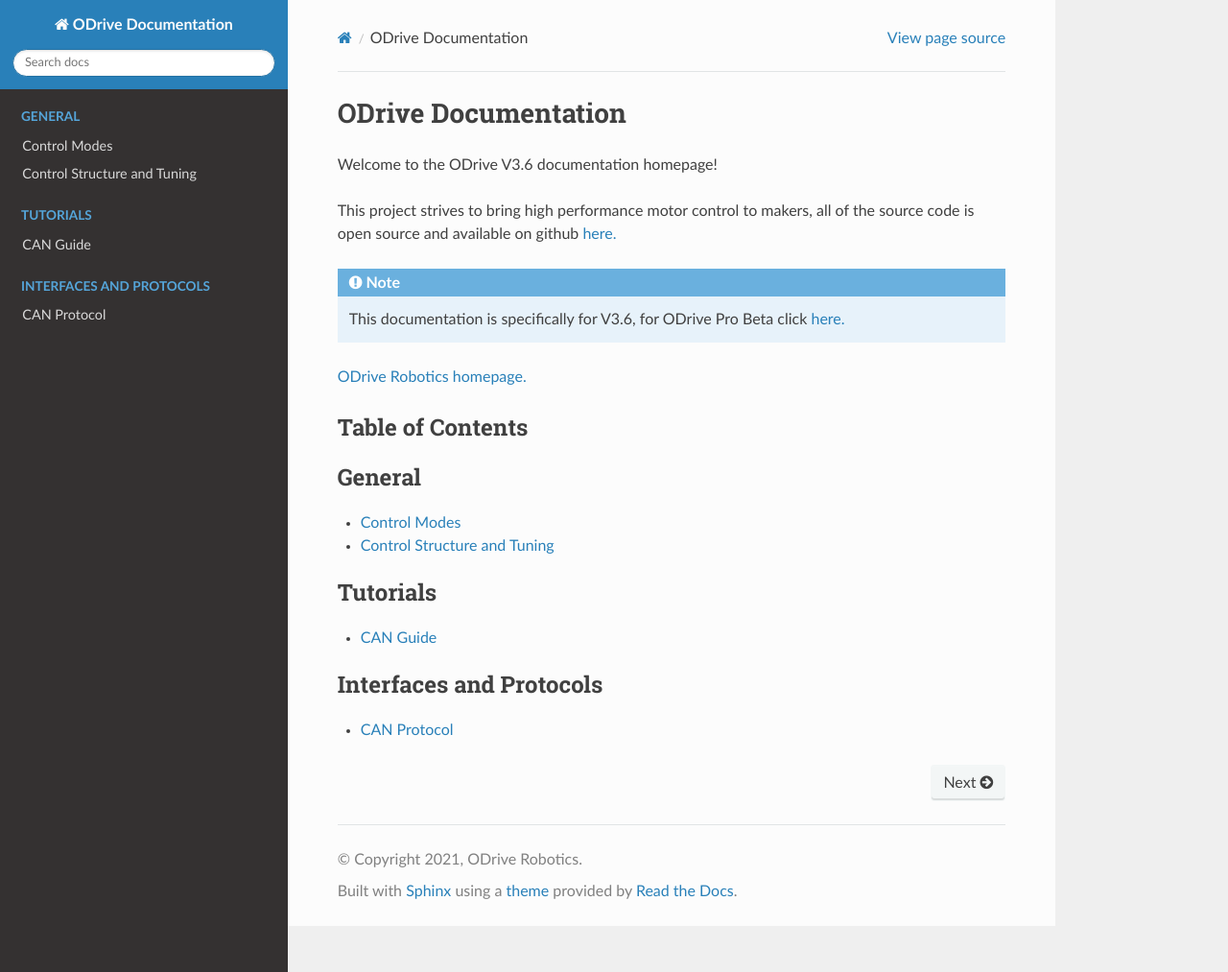
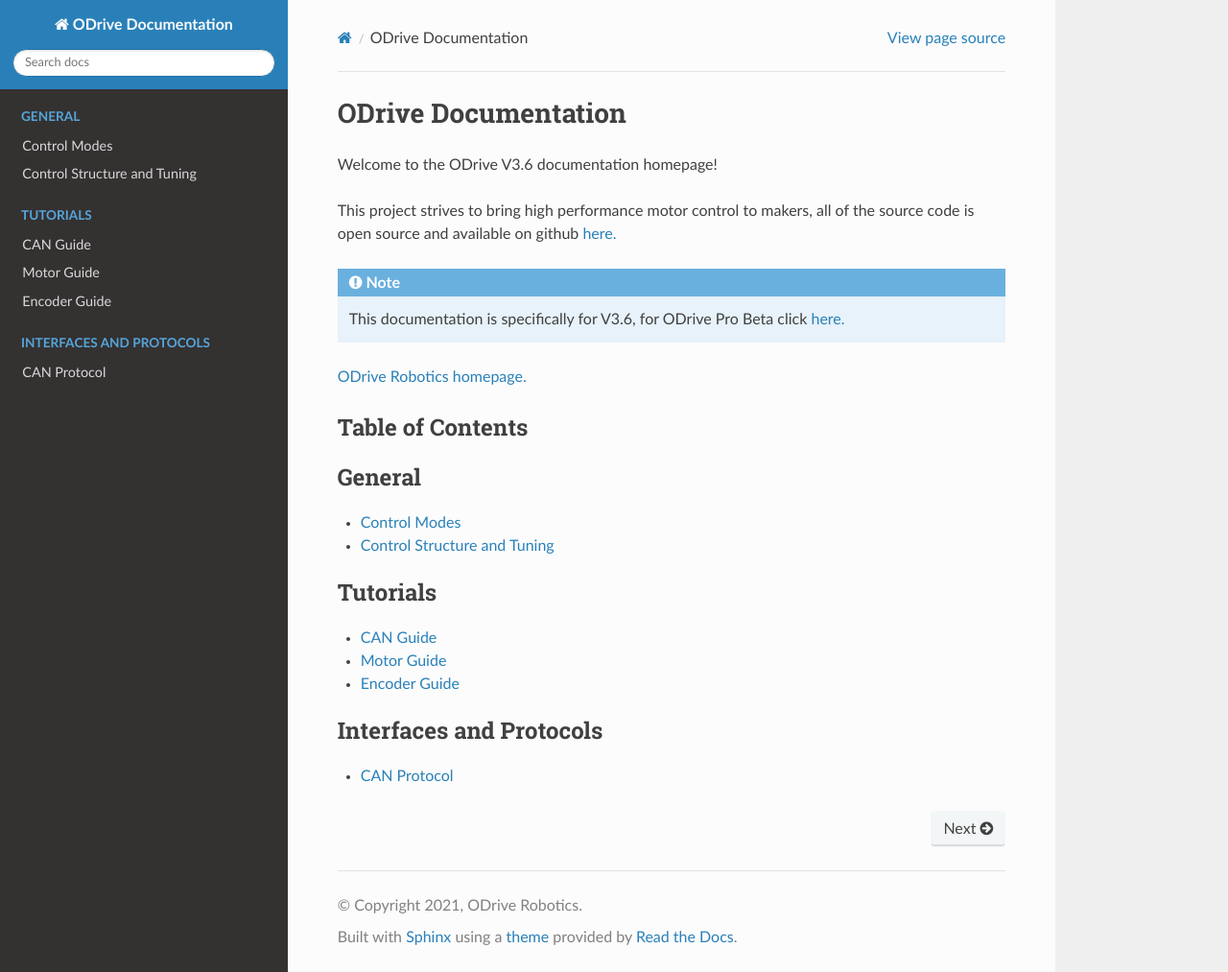
Before and after one commit to odriverobotics/ODrive, a Sphinx documentation site: the page built from docs/index.rst, in a window 1280 px wide and 1013 px high. Shown: the whole window at 96% size. Built offline with Sphinx 7.4.7 and the Read the Docs theme 2.0.0, drawn with Linux system fonts in a browser that asks for light colours; pages that are not in the unit, such as notebooks, are missing from menus.

Commit message:
Motor and encoder guides in sidebar

```diff
--- a/docs/index.rst
+++ b/docs/index.rst
@@ -42,6 +42,8 @@
    Hoverboard Guide <hoverboard>
    migration
    CAN Guide <can-guide>
+   Motor Guide <https://docs.google.com/spreadsheets/d/12vzz7XVEK6YNIOqH0jAz51F5VUpc-lJEs3mmkWP1H4Y/edit#gid=0>
+   Encoder Guide <https://docs.google.com/spreadsheets/d/1OBDwYrBb5zUPZLrhL98ezZbg94tUsZcdTuwiVNgVqpU/edit#gid=0>
 
 
 .. toctree::
```
